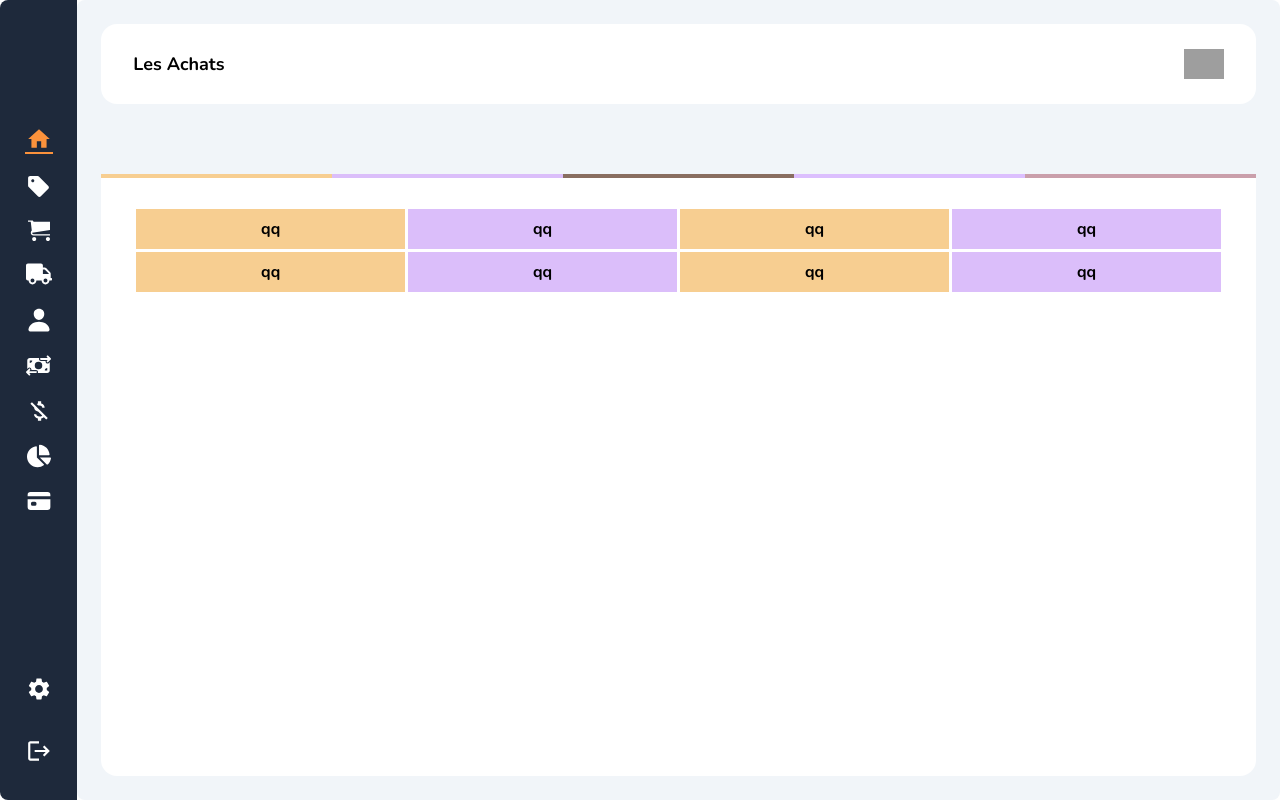
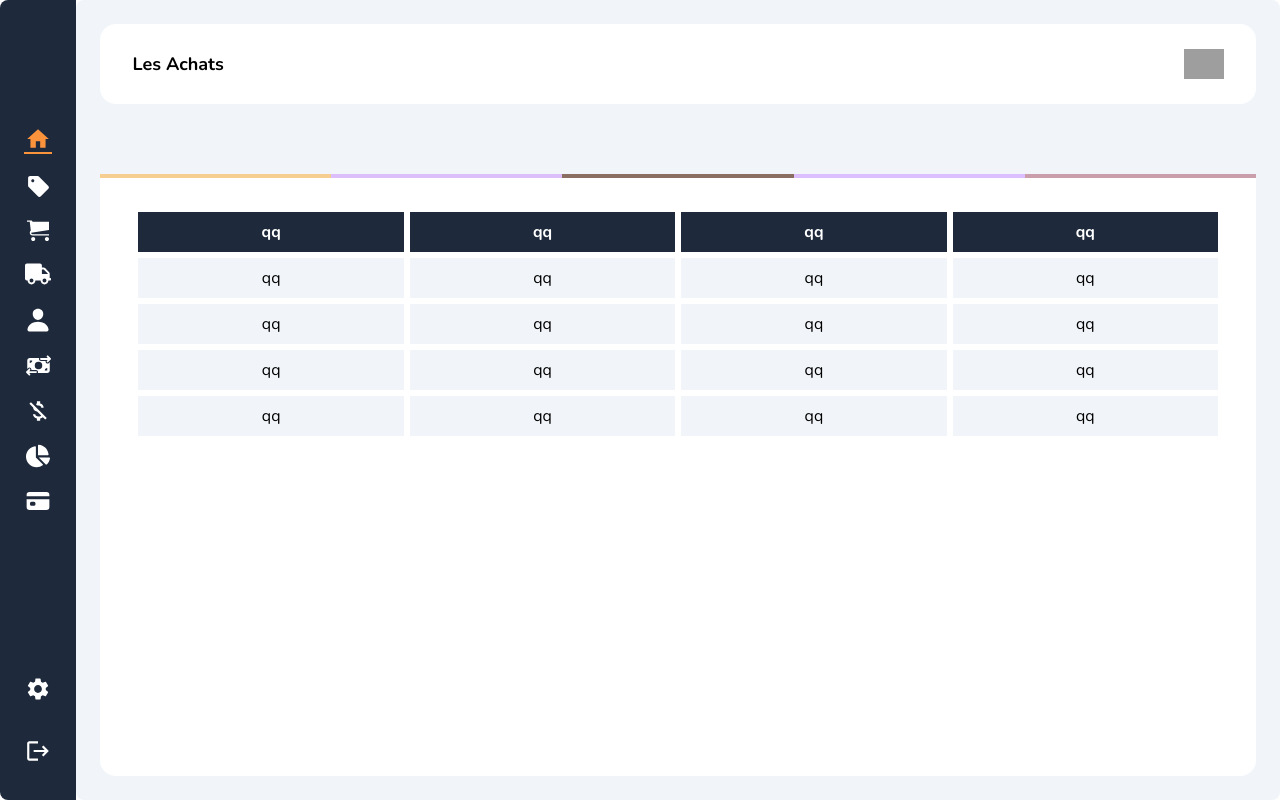
Before and after one commit to mohaa2003/stockManagment, a Next.js app in the folder front-end/: page / in a window 1280 px wide. Built offline with nearby package versions, Linux system fonts and the light colour scheme; grey boxes are pictures that could not be loaded.

Commit message:
style the table

```diff
--- a/front-end/app/components/nav/nav.tsx
+++ b/front-end/app/components/nav/nav.tsx
@@ -2,7 +2,11 @@ import Link from "next/link";
 import Image from "next/image";
 import "./nav.css";
 import profilPic from "@/public/profil_pic.png";
-const Nav : React.FC = () => {
+
+type navbar = {
+    title : string;
+}
+const Nav : React.FC<navbar> = ({title}:navbar) => {
     return(
             <nav className="flex justify-between navbar mx-auto bg-white h-20 w-full rounded-2xl items-center px-8">
                 <div className="title">
--- a/front-end/app/components/section/section.css
+++ b/front-end/app/components/section/section.css
@@ -11,15 +11,3 @@
     height: 4px;
     background: linear-gradient(to right,#f7ce91 20%,#dbbefa 20%,#dbbefa 40%,#896e61 40%,#896e61 60%,#dcbffe 60%,#dcbffe 80%,#ca9fab 80%);
 }
-
-td,th{
-    border: 3px solid white;
-    padding: 8px;
-}
-
-tr th:nth-child(even){
-    background-color:#dbbefa ;
-}
-tr th:nth-child(odd){
-    background-color: #f7ce91 ;
-}
--- a/front-end/app/components/section/section.tsx
+++ b/front-end/app/components/section/section.tsx
@@ -6,21 +6,39 @@ const Section : React.FC = () => {
             <section className="p-6 flex flex-col justify-between h-full bg-slate-100 rounded-lg">
                 <Nav/>
                 <div className="section-main h-4/5 w-full rounded-b-2xl bg-white mx-auto p-8">
-                    <table className="bg-slate-200 w-full rounded-xl">
+                    <table className="main-table bg-slate-100 w-full rounded-xl">
                         <thead>
                             <tr>
-                                <th>qq</th>
-                                <th>qq</th>
-                                <th>qq</th>
-                                <th>qq</th>
+                                <th className="bg-slate-800">qq</th>
+                                <th className="bg-slate-800">qq</th>
+                                <th className="bg-slate-800">qq</th>
+                                <th className="bg-slate-800">qq</th>
                             </tr>
                         </thead>
                         <tbody>
                             <tr>
-                                <th>qq</th>
-                                <th>qq</th>
-                                <th>qq</th>
-                                <th>qq</th>
+                                <td>qq</td>
+                                <td>qq</td>
+                                <td>qq</td>
+                                <td>qq</td>
+                            </tr>
+                            <tr>
+                                <td>qq</td>
+                                <td>qq</td>
+                                <td>qq</td>
+                                <td>qq</td>
+                            </tr>
+                            <tr>
+                                <td>qq</td>
+                                <td>qq</td>
+                                <td>qq</td>
+                                <td>qq</td>
+                            </tr>
+                            <tr>
+                                <td>qq</td>
+                                <td>qq</td>
+                                <td>qq</td>
+                                <td>qq</td>
                             </tr>
                         </tbody>
                     </table>
--- a/front-end/app/globals.css
+++ b/front-end/app/globals.css
@@ -18,3 +18,17 @@ aside{
 section{
     grid-area: container;
 }
+
+.main-table td,th{
+    border: 0.4rem solid white;
+    padding: 8px;
+}
+
+.main-table tr th{
+    color: white;
+}
+
+
+.main-table td{
+    text-align: center;
+}
--- /dev/null
+++ b/front-end/style.css
@@ -0,0 +1,19 @@
+@import url('https://fonts.googleapis.com/css2?family=Montserrat:ital,wght@0,100..900;1,100..900&family=Poppins:ital,wght@0,100;0,200;0,300;0,400;0,500;0,600;0,700;0,800;0,900;1,100;1,200;1,300;1,400;1,500;1,600;1,700;1,800;1,900&display=swap');
+*{
+    font-family: "Poppins", sans-serif;
+    margin: 0;
+    padding: 0;
+    box-sizing: border-box;
+    scroll-behavior: smooth;
+}
+
+header{
+    background-color: rgb(255, 255, 255);
+    width: 100%;
+    position: fixed;
+    z-index: 999;
+    display:flex;
+    justify-content: space-between;
+    align-items: center;
+    padding: 10px 200px;
+}
```
